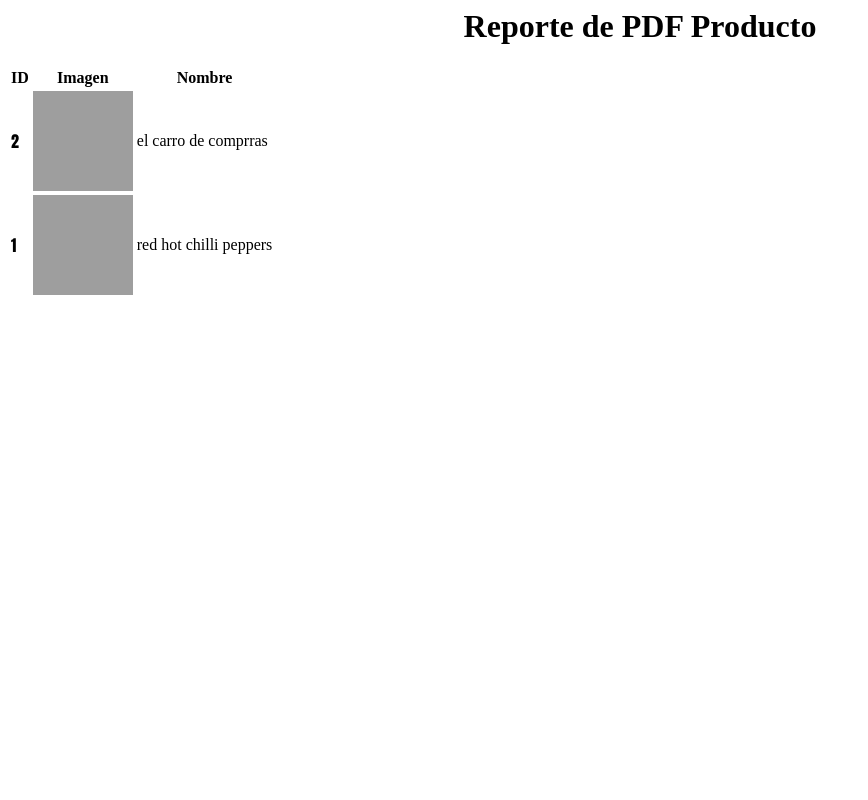
After one commit to alhexanderad/django-pdf, a Django app: template producto/templates/producto/printpdf.html in a window 1280 px wide. The commit adds this page. Shown: the whole page, without its empty margins (0-868 px from the left). Run offline with Django 3.2, Linux system fonts and the light colour scheme; the template is opened without the code that fills it: values that come from a table or form of the project are taken from there, others are empty; data comes from the database, SQL or seed files in the repository; grey boxes are pictures that could not be loaded.

Commit message:
Se la configuracion de weasprint pdf, se puede verificar las imagenes

```diff
--- a/producto/templates/producto/lista.html
+++ b/producto/templates/producto/lista.html
@@ -33,6 +33,7 @@
 
       </table>
   </div>
-  <button type="button" class="btn btn-info" onclick="location.href='{% url 'producto:PDF-Producto' %}'">PDF</button>
+  <button type="button" class="btn btn-info" onclick="location.href='{% url 'producto:PDF-Producto' %}'">PDF 01</button>
+  <button type="button" class="btn btn-info" onclick="location.href='{% url 'producto:PDF-Print' %}'">PDF 02</button>
 </div>
 {% endblock content %}
--- /dev/null
+++ b/producto/templates/producto/printpdf.html
@@ -0,0 +1,51 @@
+
+<html lang="es">
+  <head>
+    <meta http-equiv="Content-Type" content="text/html; charset=UTF-8" />
+    <meta name="viewport" content="width=device-width, initial-scale=1">
+  </head>
+
+  <style>
+    @page{
+      size: a4 landscape;
+    }
+    .title{
+      text-align: center;
+    }
+    .pro-id{
+      font-family:Impact, Haettenschweiler, 'Arial Narrow Bold', sans-serif;
+      font-size:16px;
+    }
+    .pro-img{
+      width:100px;
+      height:100px;
+    }
+  </style>
+  <body>
+  <div class="container">
+    <div class="row">
+      <h1 class =title>Reporte de PDF Producto</h1>
+          <table class="table table-striped table-hover">
+            <thead >
+              <tr style="border: 1px solid #000;">
+                <th scope="col">ID</th>
+                <th scope="col">Imagen</th>
+                <th scope="col">Nombre</th>
+              </tr>
+            </thead>
+            <tbody>
+              {% for p in productos  %}
+                <tr>
+                  <td class="pro-id">{{p.id}}</td>
+                  <td><img class="pro-img" src="{{p.imagen.url}}"></td>
+                  <td>{{p}}</td>
+                  <td>
+                  </td>
+                </tr>
+              {% endfor %}
+            </tbody>
+          </table>
+      </div>
+    </div>
+  </body>
+</html>
--- a/producto/urls.py
+++ b/producto/urls.py
@@ -1,5 +1,5 @@
 from django.urls import path, include
-from producto.views import ListaProducto, pdf_report
+from producto.views import ListaProducto, pdf_report, pdf_print
 
 app_name='producto'
 
@@ -7,5 +7,5 @@ app_name='producto'
 urlpatterns = [
   path('lista/', ListaProducto.as_view() ,name="ListaProsucto"),
   path('pdf/', pdf_report , name="PDF-Producto"),
-  #path('pdf/', ProductPdfView , name="PDF-Producto"),
+  path('pdf-print/', pdf_print , name="PDF-Print"),
 ]
```
Also changed, not shown: producto/views.py (+8 -4 lines).
